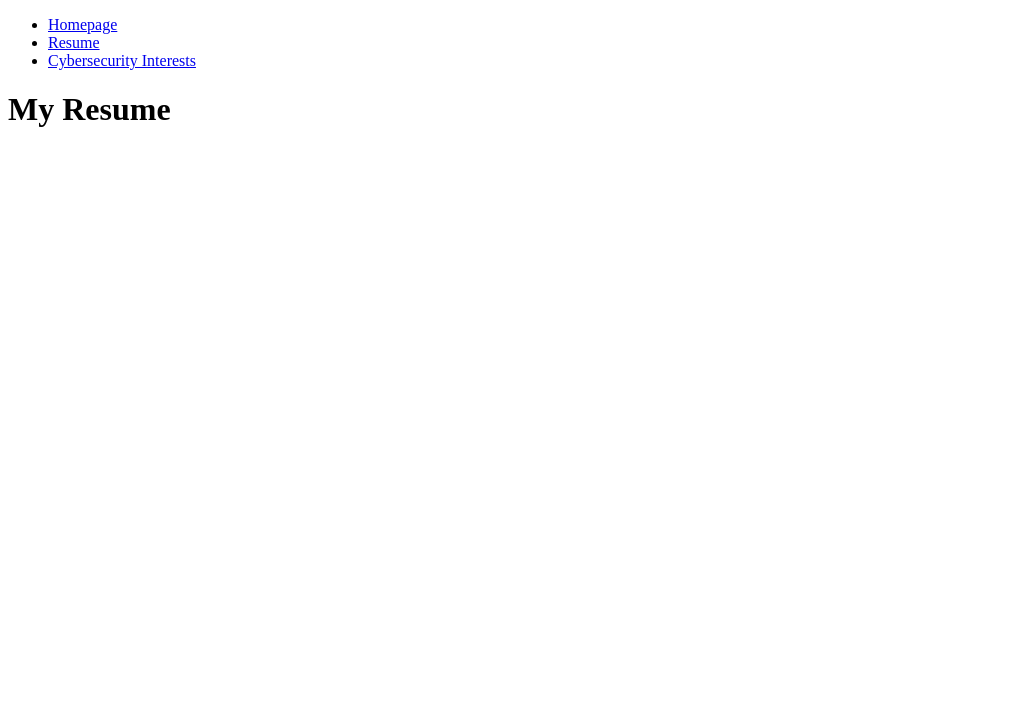
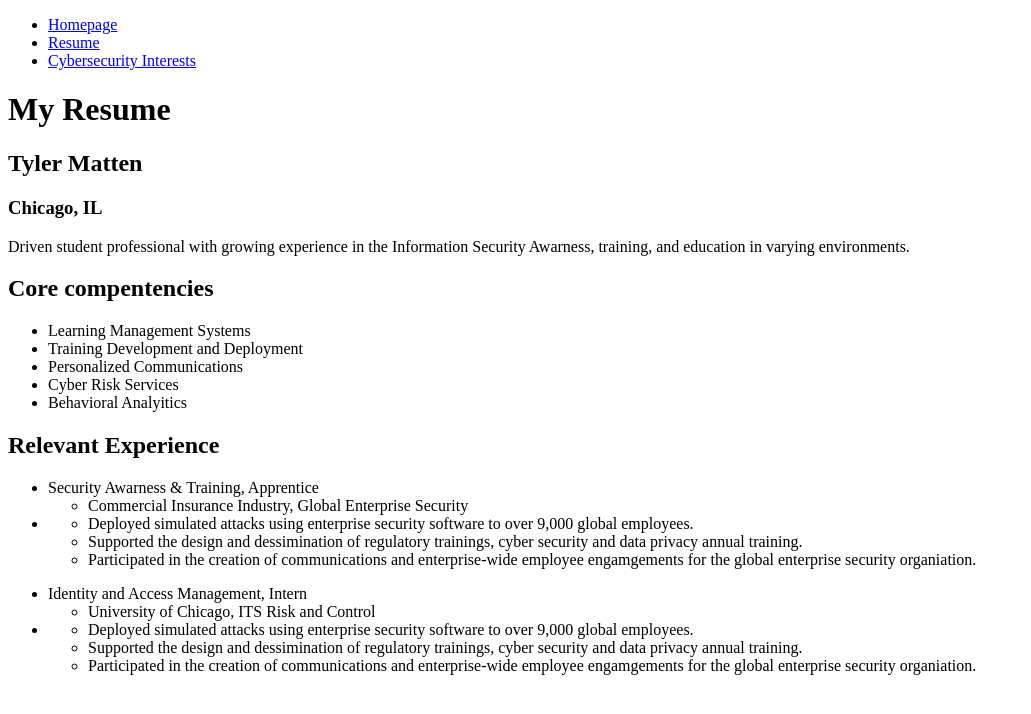
Before and after one commit to spring2025tm/webdev_project1, a plain HTML site: page resume.html in a window 1280 px wide. Shown: the whole page, without its empty margins (0-1031 px from the left). Drawn offline with Linux system fonts and the light colour scheme.

Commit message:
updates
Completed the index.html main page, completed resume page

```diff
--- a/resume.html
+++ b/resume.html
@@ -3,7 +3,7 @@
 
 <head>
   <meta charset="utf-8">
-  <title>Project 1</title>
+  <title>My Resume</title>
 </head>
 
   <body>
@@ -19,4 +19,47 @@
 
     <main>
       <h1>My Resume</h1>
-	<p></p>
+	  <h2>Tyler Matten</h2>
+	  <h3>Chicago, IL</h3>
+	  <p>Driven student professional with growing experience in the Information Security Awarness, training, and education in varying environments.</p>
+
+	  <h2>Core compentencies</h2>
+	  <ul>
+	    <li>Learning Management Systems</li>
+	    <li>Training Development and Deployment</li>
+	    <li>Personalized Communications</li>
+	    <li>Cyber Risk Services</li>
+		<li>Behavioral Analyitics</li>
+	  </ul>
+	  <h2>Relevant Experience</h2>
+	  <ul>
+	    <li>Security Awarness & Training, Apprentice</li>
+		  <ul>
+		    <li>Commercial Insurance Industry, Global Enterprise Security</li>
+		  </ul>
+		</li>
+		<li>
+		  <ul>
+		    <li>Deployed simulated attacks using enterprise security software to over 9,000 global employees.</li>
+			<li>Supported the design and dessimination of regulatory trainings, cyber security and data privacy annual training.</li>
+			<li>Participated in the creation of communications and enterprise-wide employee engamgements for the global enterprise security organiation.</li>
+		  </ul>
+		</li>
+	  </ul>
+	  <ul>
+	    <li>Identity and Access Management, Intern</li>
+		  <ul>
+		    <li>University of Chicago, ITS Risk and Control</li>
+		  </ul>
+		</li>
+		<li>
+		  <ul>
+		    <li>Deployed simulated attacks using enterprise security software to over 9,000 global employees.</li>
+			<li>Supported the design and dessimination of regulatory trainings, cyber security and data privacy annual training.</li>
+			<li>Participated in the creation of communications and enterprise-wide employee engamgements for the global enterprise security organiation.</li>
+		  </ul>
+		</li>
+	  </ul>
+    </main>
+  </body>
+</html>
```
Also changed, not shown: index.html (+2 -1 lines). Lines whose indentation alone changed are shown as unchanged.
